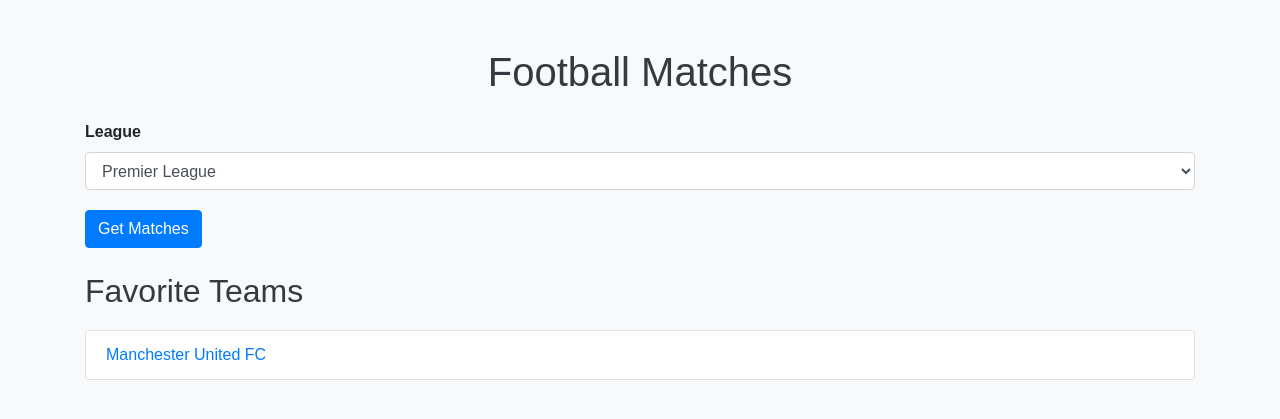
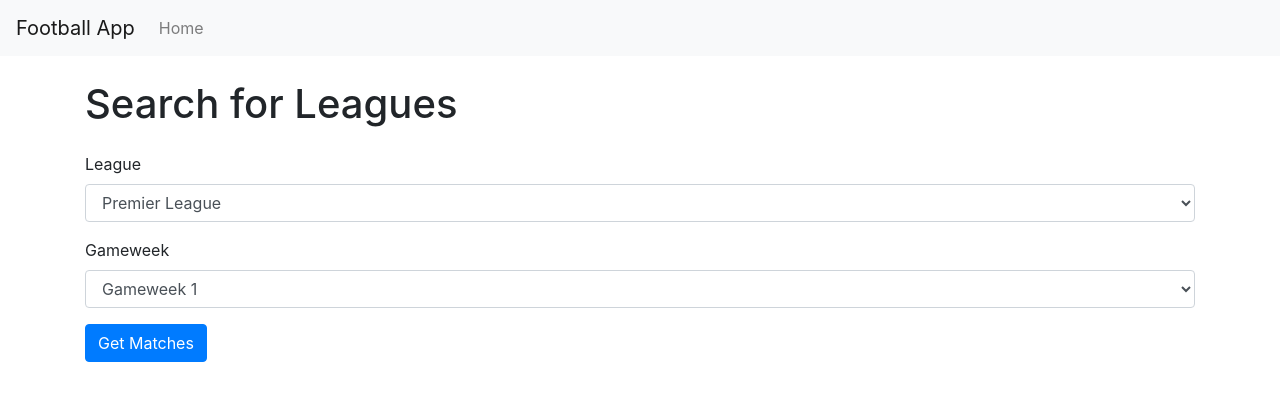
Before and after one commit to mplunn/football_app, a Flask app: page / in a window 1280 px wide. Shown: the top 419 px of the page. Run offline with Flask 3, Linux system fonts and the light colour scheme; some libraries are stand-ins or nearby versions.

Commit message:
Added gameweek dropdown. Refreshed UI

```diff
--- a/app.py
+++ b/app.py
@@ -129,8 +129,11 @@
         ('SA', 'Serie A'),
         ('BL1', 'Bundesliga'),
         ('FL1', 'Ligue 1'),
-        ('PD', 'La Liga')
+        ('PD', 'La Liga'),
+        ('EC', 'Euro 2024')
     ], validators=[DataRequired()])
+    gameweek = SelectField('Gameweek', choices=[(
+        str(i), f'Gameweek {i}') for i in range(1, 39)], validators=[DataRequired()])
     submit = SubmitField('Get Matches')
 
 
@@ -150,8 +153,10 @@
     app.logger.debug(f"Form data received: {request.form}")
     if form.validate_on_submit():
         league_code = form.league.data
-        app.logger.debug(f"League code selected: {league_code}")
-        url = f'https://api.football-data.org/v4/competitions/{league_code}/matches'
+        gameweek = form.gameweek.data
+        app.logger.debug(
+            f"League code selected: {league_code}, Gameweek selected: {gameweek}")
+        url = f'https://api.football-data.org/v4/competitions/{league_code}/matches?matchday={gameweek}'
         headers = {
             'X-Auth-Token': API_KEY
         }
@@ -166,19 +171,19 @@
                 matches_info = [
                     {
                         'homeTeam': match['homeTeam']['name'],
+                        'homeTeamId': match['homeTeam']['id'],
                         'awayTeam': match['awayTeam']['name'],
+                        'awayTeamId': match['awayTeam']['id'],
                         'utcDate': match['utcDate'],
                         'venue': match.get('venue', 'N/A'),
                         'status': match['status'],
-                        'score': match['score'],
-                        'homeTeamId': match['homeTeam']['id'],
-                        'awayTeamId': match['awayTeam']['id']
+                        'score': match['score']
                     }
                     for match in data['matches']
                 ]
                 app.logger.debug(f"Found {len(matches_info)} matches")
             else:
-                error = "No matches found for the given league code."
+                error = "No matches found for the given league code and gameweek."
                 app.logger.warning(error)
         except Exception as e:
             error = str(e)
--- /dev/null
+++ b/templates/base.html
@@ -0,0 +1,38 @@
+<!DOCTYPE html>
+<html lang="en">
+<head>
+    <meta charset="UTF-8">
+    <meta name="viewport" content="width=device-width, initial-scale=1, shrink-to-fit=no">
+    <title>Football App</title>
+    <link rel="stylesheet" href="https://stackpath.bootstrapcdn.com/bootstrap/4.5.2/css/bootstrap.min.css">
+</head>
+<body>
+    <nav class="navbar navbar-expand-lg navbar-light bg-light">
+        <a class="navbar-brand" href="{{ url_for('index') }}">Football App</a>
+        <button class="navbar-toggler" type="button" data-toggle="collapse" data-target="#navbarNav" aria-controls="navbarNav" aria-expanded="false" aria-label="Toggle navigation">
+            <span class="navbar-toggler-icon"></span>
+        </button>
+        <div class="collapse navbar-collapse" id="navbarNav">
+            <ul class="navbar-nav">
+                <li class="nav-item">
+                    <a class="nav-link" href="{{ url_for('index') }}">Home</a>
+                </li>
+                <!-- Add more nav items if needed -->
+            </ul>
+        </div>
+    </nav>
+    <div class="container mt-4">
+        {% with messages = get_flashed_messages(with_categories=true) %}
+            {% if messages %}
+                {% for category, message in messages %}
+                    <div class="alert alert-{{ category }}">{{ message }}</div>
+                {% endfor %}
+            {% endif %}
+        {% endwith %}
+        {% block content %}{% endblock %}
+    </div>
+    <script src="https://code.jquery.com/jquery-3.5.1.slim.min.js"></script>
+    <script src="https://cdn.jsdelivr.net/npm/@popperjs/core@2.9.3/dist/umd/popper.min.js"></script>
+    <script src="https://stackpath.bootstrapcdn.com/bootstrap/4.5.2/js/bootstrap.min.js"></script>
+</body>
+</html>
--- a/templates/index.html
+++ b/templates/index.html
@@ -1,62 +1,73 @@
-<!DOCTYPE html>
-<html lang="en">
-<head>
-    <meta charset="UTF-8">
-    <meta name="viewport" content="width=device-width, initial-scale=1.0">
-    <title>Football Matches</title>
-    <link rel="stylesheet" href="https://stackpath.bootstrapcdn.com/bootstrap/4.5.2/css/bootstrap.min.css">
-    <link rel="stylesheet" href="{{ url_for('static', filename='style.css') }}">
-    <link rel="icon" href="{{ url_for('static', filename='favicon.ico') }}" type="image/x-icon">
-</head>
-<body>
-    <div class="container mt-5">
-        <h1 class="text-center">Football Matches</h1>
-        <form action="/matches" method="post" class="mt-4">
-            <!-- CSRF token removed -->
-            <!-- {{ form.hidden_tag() }} -->
+{% extends "base.html" %}
+{% block content %}
+<h1 class="mb-4">Search for Leagues</h1>
+<form method="post" action="{{ url_for('matches') }}">
+    {{ form.hidden_tag() }}
     <div class="form-group">
         {{ form.league.label(class="form-label") }}
         {{ form.league(class="form-control") }}
     </div>
-            <button type="submit" class="btn btn-primary">Get Matches</button>
+    <div class="form-group">
+        {{ form.gameweek.label(class="form-label") }}
+        {{ form.gameweek(class="form-control") }}
+    </div>
+    <div class="form-group">
+        {{ form.submit(class="btn btn-primary") }}
+    </div>
 </form>
+{% if matches %}
+<h2 class="mt-4">Matches</h2>
+<table class="table table-striped">
+    <thead>
+        <tr>
+            <th scope="col">Home Team</th>
+            <th scope="col">Away Team</th>
+            <th scope="col">Date</th>
+            <th scope="col">Time</th>
+            <th scope="col">Venue</th>
+            <th scope="col">Status</th>
+            <th scope="col">Score</th>
+        </tr>
+    </thead>
+    <tbody>
+        {% for match in matches %}
+        <tr>
+            <td><a href="{{ url_for('team_details', team_id=match.homeTeamId) }}">{{ match.homeTeam }}</a></td>
+            <td><a href="{{ url_for('team_details', team_id=match.awayTeamId) }}">{{ match.awayTeam }}</a></td>
+            <td class="match-date" data-utc="{{ match.utcDate }}"></td>
+            <td class="match-time" data-utc="{{ match.utcDate }}"></td>
+            <td>{{ match.venue }}</td>
+            <td>{{ match.status }}</td>
+            <td>{{ match.score.fullTime.homeTeam }} - {{ match.score.fullTime.awayTeam }}</td>
+        </tr>
+        {% endfor %}
+    </tbody>
+</table>
+{% endif %}
 {% if error %}
-        <div class="alert alert-danger mt-4">
-            <p>{{ error }}</p>
-        </div>
+<div class="alert alert-danger">{{ error }}</div>
 {% endif %}
-        {% if matches %}
-        <div class="matches-info mt-4">
-            <h2>Matches</h2>
-            <ul class="list-group">
-                {% for match in matches %}
-                <li class="list-group-item">
-                    <strong><a href="{{ url_for('team_details', team_id=match.homeTeamId) }}">{{ match.homeTeam }}</a> vs <a href="{{ url_for('team_details', team_id=match.awayTeamId) }}">{{ match.awayTeam }}</a></strong> - {{ match.utcDate }}
-                    <p>Venue: {{ match.venue }}</p>
-                    <p>Status: {{ match.status }}</p>
-                    {% if match.status == 'FINISHED' %}
-                    <p>Score: {{ match.score.fullTime.homeTeam }} - {{ match.score.fullTime.awayTeam }}</p>
-                    {% endif %}
-                </li>
-                {% endfor %}
-            </ul>
-        </div>
-        {% endif %}
-        {% if favorites %}
-        <div class="favorites-info mt-4">
-            <h2>Favorite Teams</h2>
-            <ul class="list-group">
-                {% for favorite in favorites %}
-                <li class="list-group-item">
-                    <a href="{{ url_for('team_details', team_id=favorite.id) }}">{{ favorite.name }}</a>
-                </li>
-                {% endfor %}
-            </ul>
-        </div>
-        {% endif %}
-    </div>
-    <script src="https://code.jquery.com/jquery-3.5.1.min.js"></script>
-    <script src="https://cdn.jsdelivr.net/npm/@popperjs/core@2.5.4/dist/umd/popper.min.js"></script>
-    <script src="https://stackpath.bootstrapcdn.com/bootstrap/4.5.2/js/bootstrap.min.js"></script>
-</body>
-</html>
+<script>
+document.addEventListener('DOMContentLoaded', function () {
+    function formatDate(date) {
+        const options = { day: '2-digit', month: '2-digit', year: 'numeric' };
+        return date.toLocaleDateString(undefined, options);
+    }
+
+    function formatTime(date) {
+        const options = { hour: '2-digit', minute: '2-digit', hour12: true };
+        return date.toLocaleTimeString(undefined, options);
+    }
+
+    document.querySelectorAll('.match-date').forEach(function (element) {
+        const utcDate = new Date(element.getAttribute('data-utc'));
+        element.textContent = formatDate(utcDate);
+    });
+
+    document.querySelectorAll('.match-time').forEach(function (element) {
+        const utcDate = new Date(element.getAttribute('data-utc'));
+        element.textContent = formatTime(utcDate);
+    });
+});
+</script>
+{% endblock %}
```
Also changed, not shown: templates/team.html (+12 -40 lines). Lines whose indentation alone changed are shown as unchanged.
